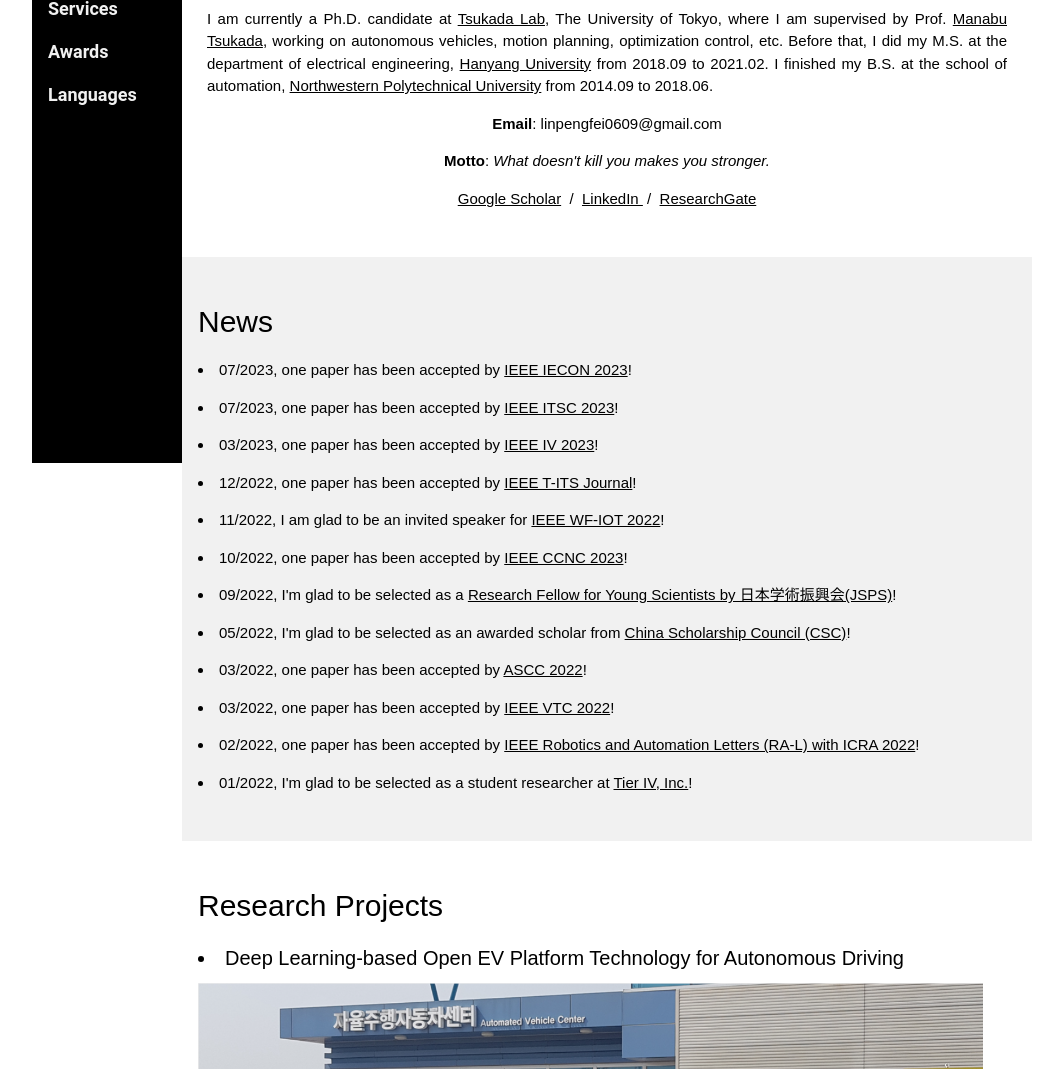
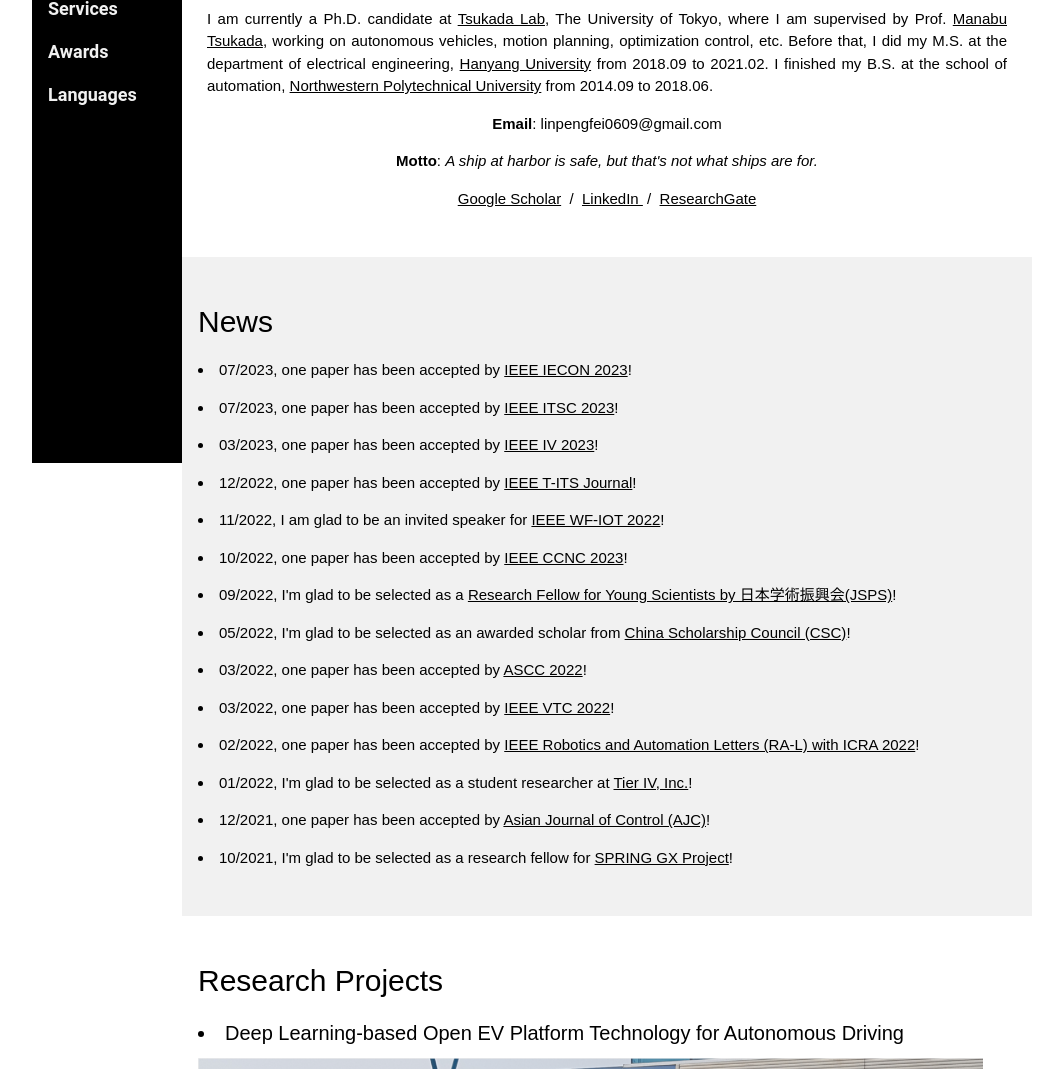
Before and after one commit to PengfeiLin0609/lpfff_cv, a plain HTML site: page index.html in a window 1280 px wide. Shown: the part 337-1406 px from the top of the page, without its empty margins (108-1171 px from the left). Drawn offline with Linux system fonts and the light colour scheme.

Commit message:
Update index.html

```diff
--- a/index.html
+++ b/index.html
@@ -98,7 +98,7 @@
         <p class="w3-center">
           <strong>Email</strong>: linpengfei0609@gmail.com </p>
         <p>
-          <strong>Motto</strong>: <color="blue"><i>What doesn't kill you makes you stronger.</i></font>
+          <strong>Motto</strong>: <color="blue"><i>A ship at harbor is safe, but that's not what ships are for.</i></font>
         </p>
         <p class="w3-center">
 <!--           <a href="mailto:linpengfei0609@gmail.com">Email</a> &nbsp/&nbsp -->
@@ -124,8 +124,8 @@
       <p><li> 03/2022, one paper has been accepted by <a href="https://events.vtsociety.org/vtc2022-spring/">IEEE VTC 2022</a>!</li></p>
       <p><li> 02/2022, one paper has been accepted by <a href="https://www.icra2022.org/">IEEE Robotics and Automation Letters (RA-L) with ICRA 2022</a>!</li></p>
       <p><li> 01/2022, I'm glad to be selected as a student researcher at <a href="https://tier4.jp/en/">Tier IV, Inc.</a>!</li></p>
-<!--       <p><li> 12/2021, one paper has been accepted by <a href="https://onlinelibrary.wiley.com/journal/19346093">Asian Journal of Control (AJC)</a>!</li></p> -->
-<!--       <p><li> 10/2021, I'm glad to be selected as a research fellow for <a href="https://www.cis-trans.jp/spring_gx/index-e.html">SPRING GX Project</a>!</li></p> -->
+      <p><li> 12/2021, one paper has been accepted by <a href="https://onlinelibrary.wiley.com/journal/19346093">Asian Journal of Control (AJC)</a>!</li></p>
+      <p><li> 10/2021, I'm glad to be selected as a research fellow for <a href="https://www.cis-trans.jp/spring_gx/index-e.html">SPRING GX Project</a>!</li></p>
 
   </div>
 <!-- The Projects Section -->
```
